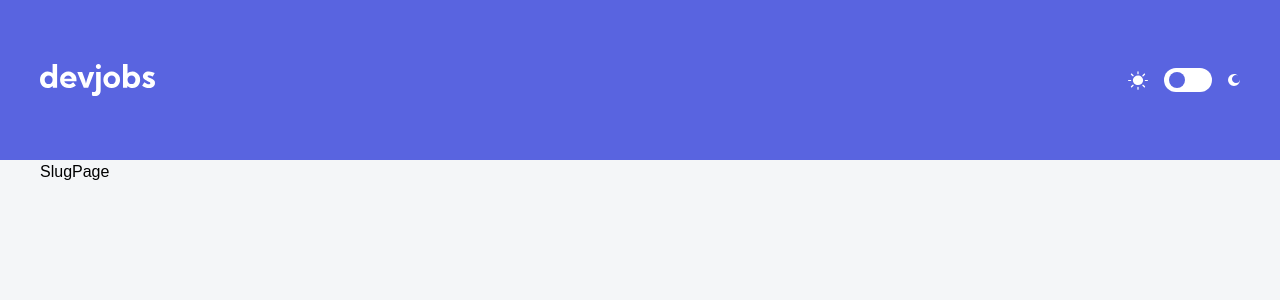
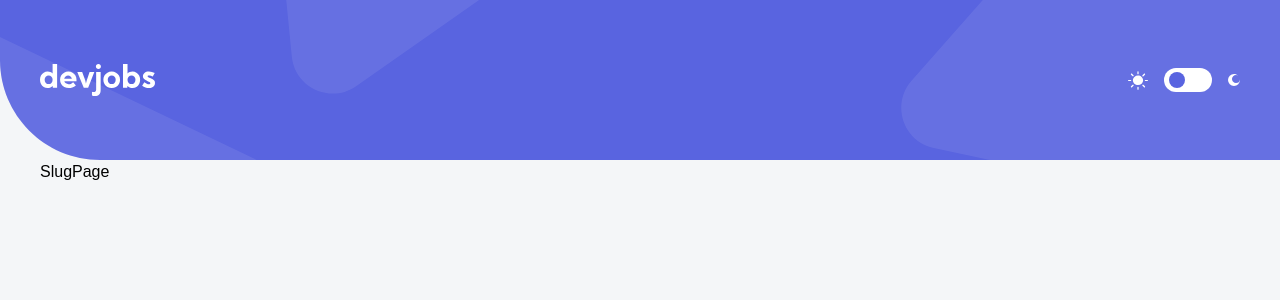
Before and after one commit to wayneleon1/devjobs-web-app, a React (Vite) app: page /1 in a window 1280 px wide. Shown: the top 300 px of the page. Built offline with nearby package versions, Linux system fonts and the light colour scheme; the HTML template or start-up script is replaced by a standard one.

Commit message:
add bg image

```diff
--- a/src/layout/HomeLayout.jsx
+++ b/src/layout/HomeLayout.jsx
@@ -7,7 +7,7 @@ import moonIcon from "../assets/desktop/icon-moon.svg";
 function HomeLayout() {
   return (
     <div className="bg-LightGrey h-screen dark:bg-Midnight">
-      <div className="h-40 w-full bg-PrimaryViolet flex items-center">
+      <div className="h-40 w-full flex items-center bg-[url('./assets/desktop/bg-pattern-header.svg')] bg-no-repeat">
         <div className="container mx-auto px-10 flex items-center justify-between">
           <div>
             <img src={logo} alt="Logo" />
```
